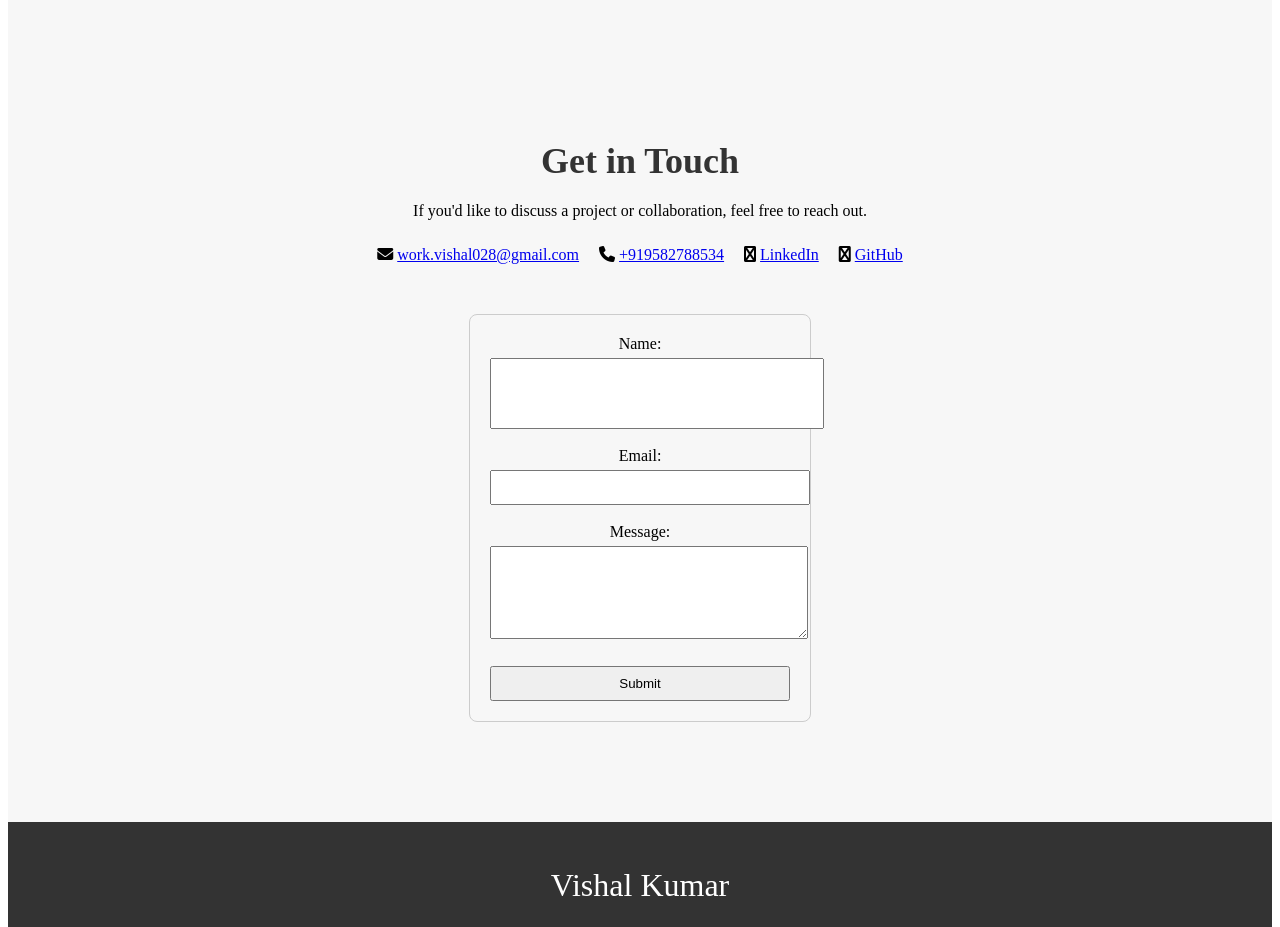
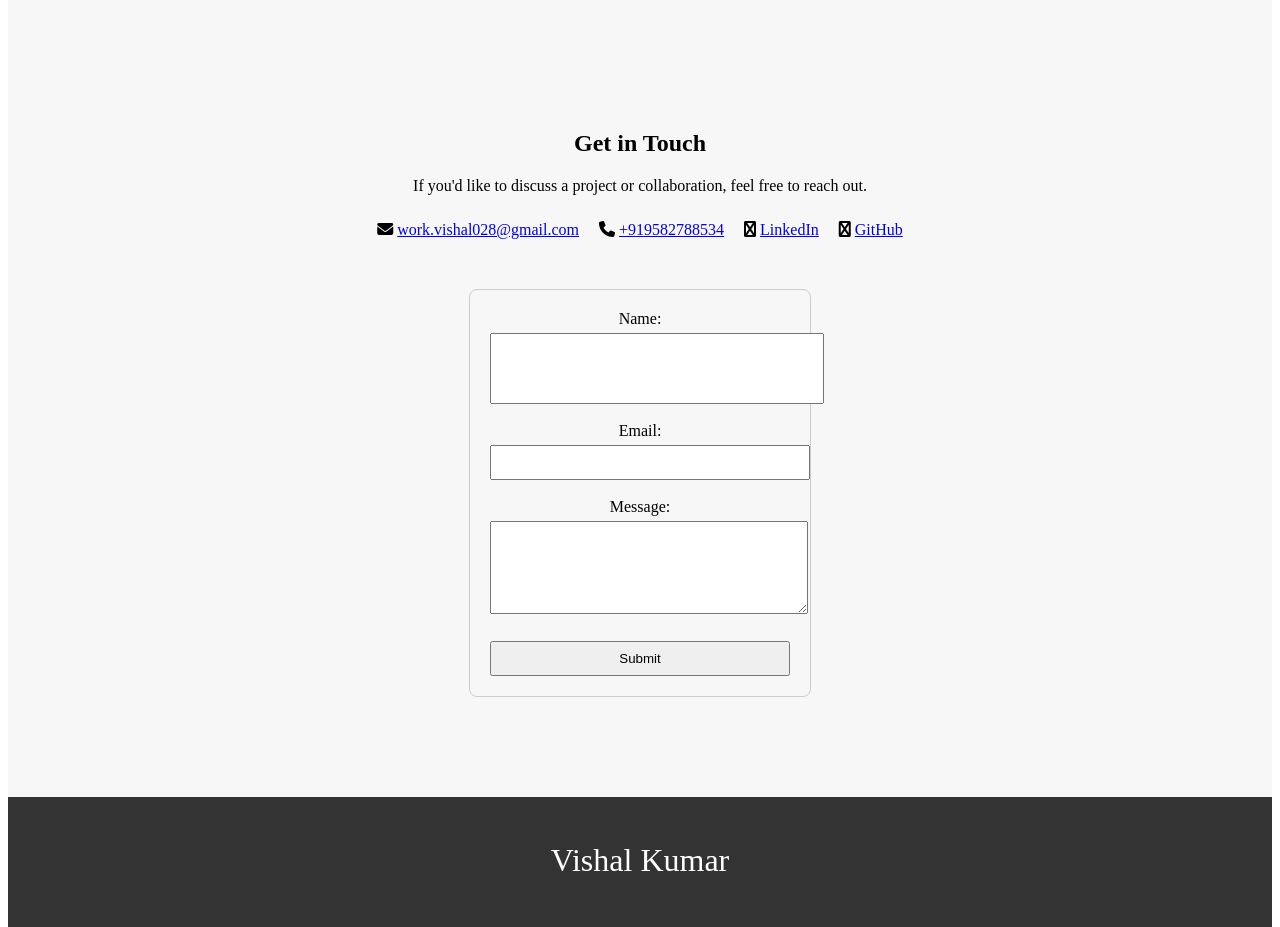
Before and after one commit to Vishal-kumar28/My-Portfolio, a plain HTML site: page index.html in a window 1280 px wide. Shown: the part 5840-6767 px from the top of the page. Drawn offline with Linux system fonts and the light colour scheme.

Commit message:
Update style.css

```diff
--- a/style.css
+++ b/style.css
@@ -373,11 +373,11 @@ html {
     text-align: center;
 }
 
-#contact h2{
+/* #contact h2{
     font-size: 36px;
     margin-bottom: 20px;
     color: #333;
-}
+} */
 
 .contact-info{
     margin-bottom: 40px;
```
